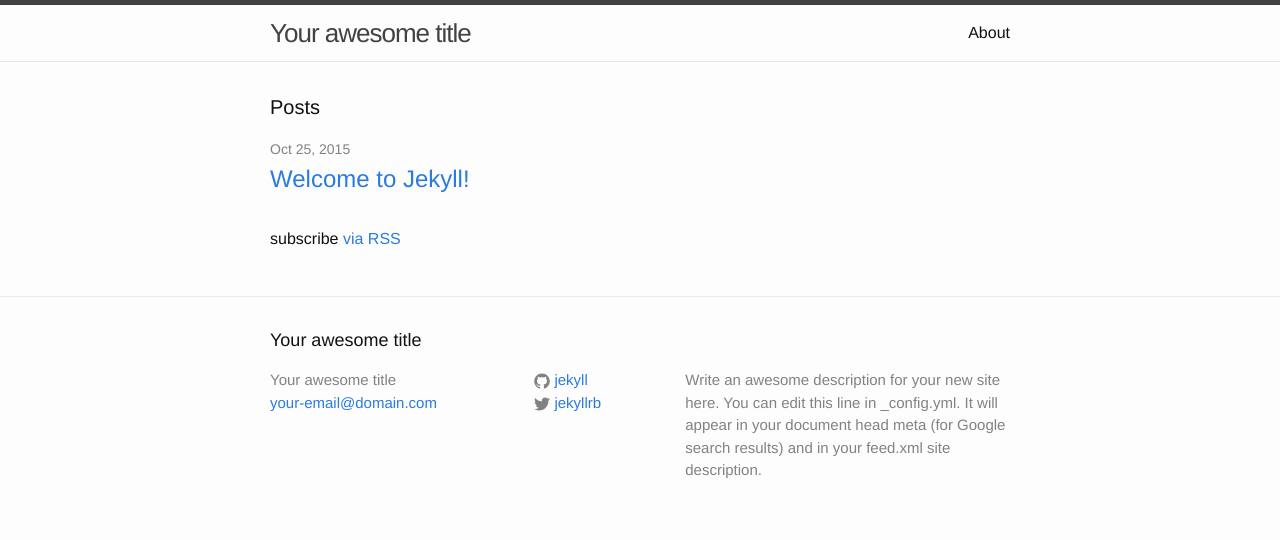
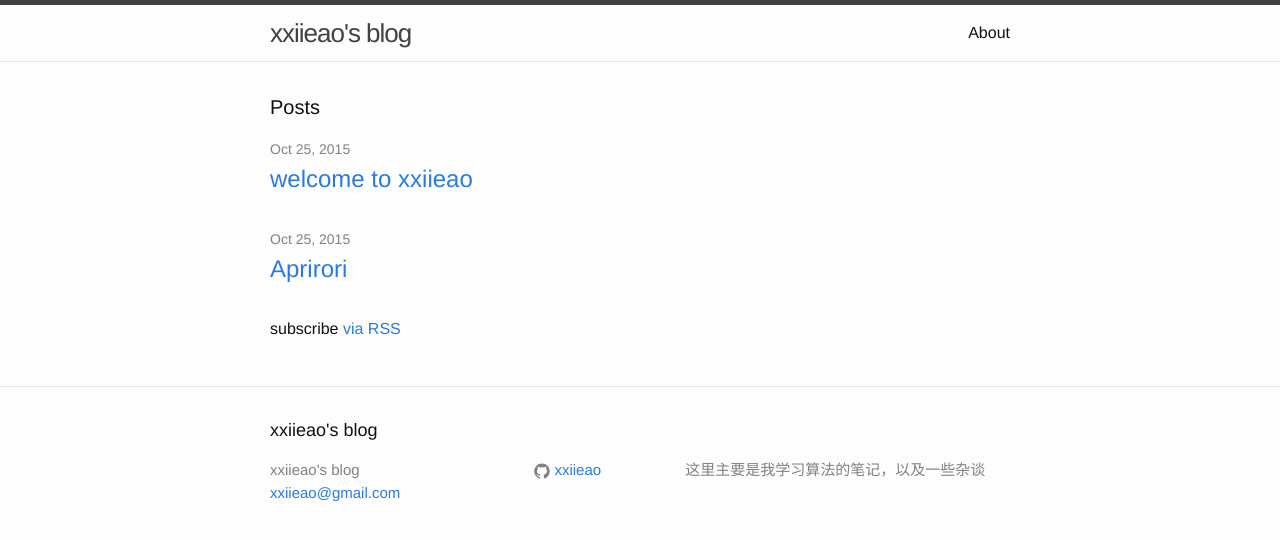
Before and after one commit to xxiieao/xxiieao.github.io, a Jekyll site: the page built from index.html, in a window 1280 px wide. Shown: the top 540 px of the page. Built offline with Jekyll 4.4.1, drawn with Linux system fonts in a browser that asks for light colours; the list of posts is cut into pages by our own code.

```diff
--- a/_config.yml
+++ b/_config.yml
@@ -1,14 +1,17 @@
 # Site settings
-title: Your awesome title
-email: your-email@domain.com
+title: xxiieao's blog
+email: xxiieao@gmail.com
 description: > # this means to ignore newlines until "baseurl:"
-  Write an awesome description for your new site here. You can edit this
-  line in _config.yml. It will appear in your document head meta (for
-  Google search results) and in your feed.xml site description.
+  这里主要是我学习算法的笔记，以及一些杂谈
 baseurl: "" # the subpath of your site, e.g. /blog/
-url: "http://yourdomain.com" # the base hostname & protocol for your site
-twitter_username: jekyllrb
-github_username:  jekyll
+url: "http://xxiieao.github.io" # the base hostname & protocol for your site
+twitter_username:
+github_username:  xxiieao
 
 # Build settings
 markdown: kramdown
+kramdown:
+  input:  GFM
+  use_coderay: true
+
+paginate: 10
```
Also changed, not shown: _posts/2015-10-25-Apriori.md (added, +72 -0 lines), _posts/2015-10-25-welcome-to-jekyll.markdown (deleted, +0 -25 lines), _posts/2015-10-25-welcome-to-xxiieao.md (added, +8 -0 lines), README.md (added), 7 other files.
